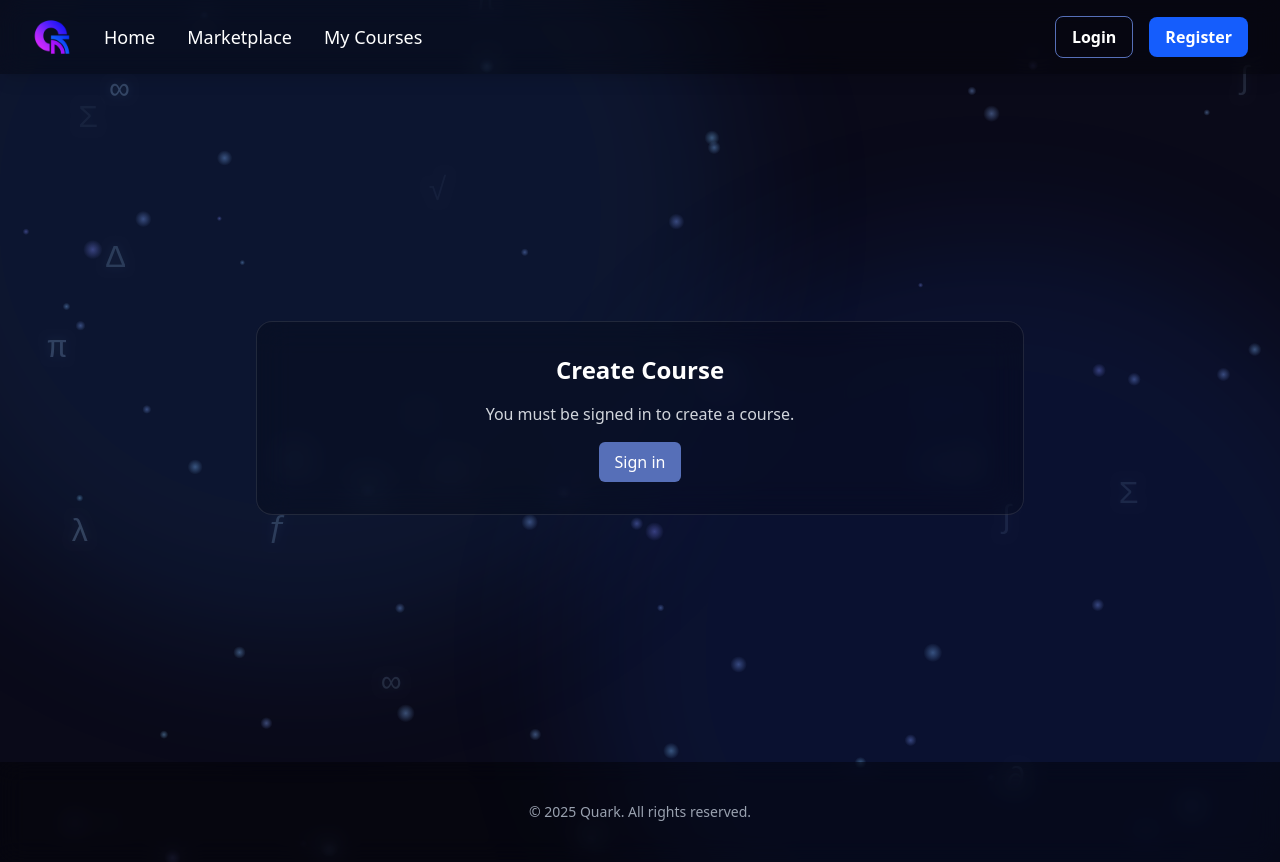
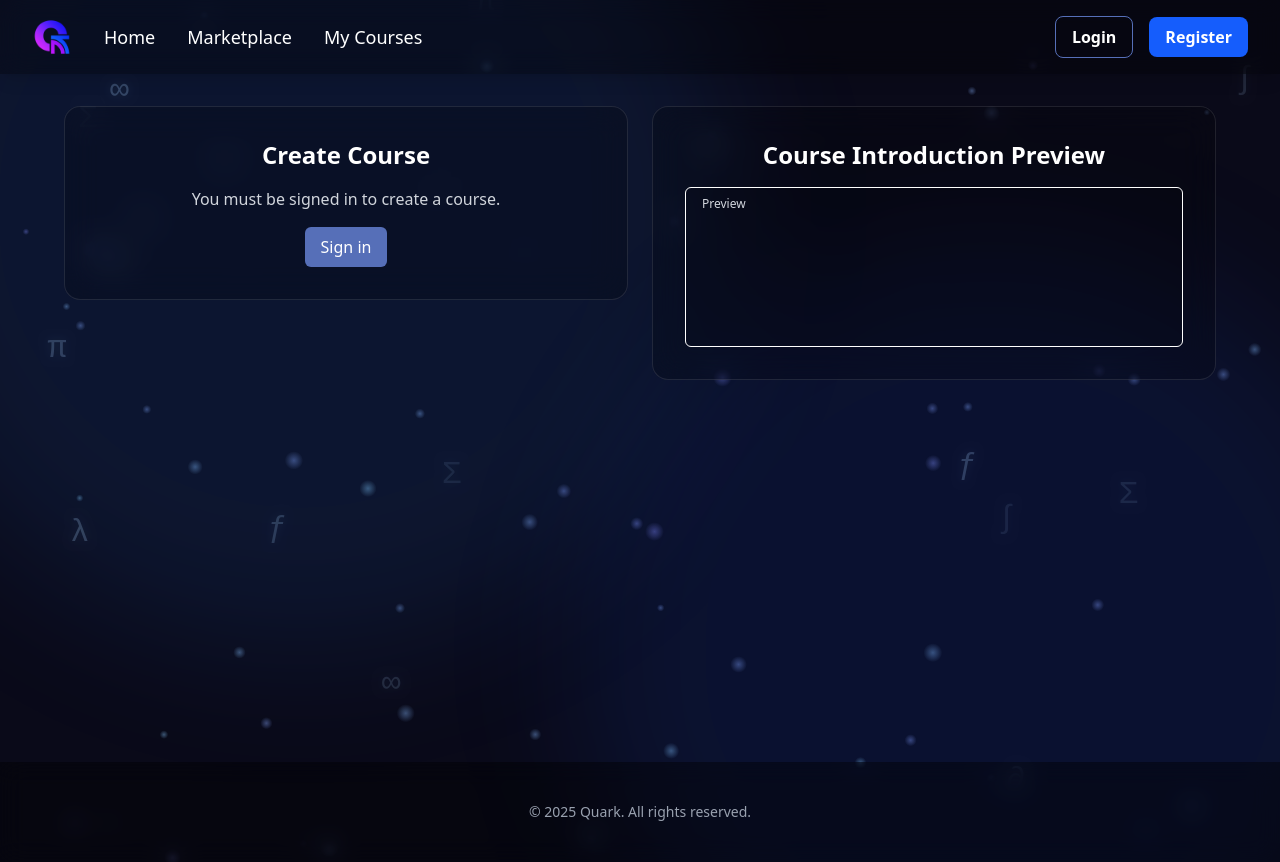
Before and after one commit to tallbreadstick/quark-webclient, a React (Vite) app: page /my-courses/create in a window 1280 px wide. Built offline with nearby package versions, Linux system fonts and the light colour scheme.

Commit message:
feat: changed the layout of course creation

```diff
--- a/src/pages/CourseCreationPage.tsx
+++ b/src/pages/CourseCreationPage.tsx
@@ -87,8 +87,11 @@ export default function CourseCreationPage() {
 
     return (
         <Page title="Quark | Create Course" userSession={userSession} setUserSession={setUserSession}>
-            <div className="relative z-10 min-h-[calc(100vh-7rem)] flex items-center justify-center px-6 py-8 text-gray-200">
-                <div className="max-w-3xl w-full mx-auto bg-black/20 backdrop-blur-lg border border-white/10 rounded-2xl p-8">
+            <div className="relative z-10 min-h-[calc(100vh-7rem)] px-6 py-8 text-gray-200">
+                <div className="max-w-6xl w-full mx-auto grid grid-cols-1 lg:grid-cols-2 gap-6 items-start">
+
+                    {/* LEFT: Editor (full left column) */}
+                    <div className="w-full bg-black/20 backdrop-blur-lg border border-white/10 rounded-2xl p-8">
                         <h1 className="text-2xl font-semibold text-white mb-4 text-center">Create Course</h1>
 
                         {!userSession ? (
@@ -119,6 +122,42 @@ export default function CourseCreationPage() {
                                     className="w-full px-4 py-2 mb-4 border rounded-md bg-black/20 text-white"
                                 />
 
+
+                                {/* TAGS */}
+                                <label className="block mb-2 text-sm font-medium text-[#bdcdff]">
+                                    Tag IDs (comma separated)
+                                </label>
+                                <input
+                                    name="tags"
+                                    placeholder="e.g. 1,2,3"
+                                    className="w-full px-4 py-2 mb-6 border rounded-md bg-black/20 text-white"
+                                />
+
+                                {/* OPTIONS */}
+                                <div className="flex items-center gap-4 mb-4">
+                                    <label className="inline-flex items-center gap-2 text-sm text-black-300">
+                                        <input
+                                            type="checkbox"
+                                            checked={forkable}
+                                            onChange={(e) => setForkable(e.target.checked)}
+                                        />
+                                        <span>Forkable</span>
+                                    </label>
+
+                                    <label className="inline-flex items-center gap-2 text-sm text-black-300">
+                                        <div className="text-sm mr-2">Visibility</div>
+                                        <select
+                                            value={visibility}
+                                            onChange={(e) => setVisibility(e.target.value as any)}
+                                                className="px-2 py-1 bg-black text-white rounded-md border border-white/10"
+                                        >
+                                            <option value="PUBLIC">Public</option>
+                                            <option value="PRIVATE">Private</option>
+                                            <option value="UNLISTED">Unlisted</option>
+                                        </select>
+                                    </label>
+                                </div>
+
                                 {/* INTRODUCTION */}
                                 <label className="block mb-2 text-sm font-medium text-[#bdcdff]">Introduction</label>
 
@@ -128,15 +167,14 @@ export default function CourseCreationPage() {
                                         <select
                                             value={introRenderer}
                                             onChange={(e) => setIntroRenderer(e.target.value as any)}
-                                        className="px-2 py-1 bg-black/30 text-white rounded-md border border-white/10"
+                                                className="px-2 py-1 bg-black text-white rounded-md border border-white/10"
                                         >
                                             <option value="MARKDOWN">Markdown</option>
                                             <option value="LATEX">LaTeX</option>
                                         </select>
                                     </div>
 
-                                <div className="grid grid-cols-1 md:grid-cols-2 gap-4">
-                                    {/* LEFT: Editor */}
+                                    <div className="grid grid-cols-1 gap-4">
                                         <textarea
                                             name="introduction"
                                             value={introContent}
@@ -149,12 +187,28 @@ export default function CourseCreationPage() {
                                                     : "Write LaTeX content..."
                                             }
                                         />
+                                    </div>
+                                </div>
 
-                                    {/* RIGHT: Preview */}
-                                    <div
-                                        className="w-full px-4 py-2 rounded-md bg-black/10 border text-white overflow-auto"
-                                        style={{ minHeight: 160 }}
+                                {/* SUBMIT */}
+                                <div className="flex justify-center">
+                                    <button
+                                        type="submit"
+                                        disabled={submitting}
+                                        className="px-6 py-3 bg-indigo-600 rounded-md text-white font-medium cursor-pointer hover:bg-indigo-700 transition-colors disabled:opacity-50 disabled:cursor-not-allowed"
                                     >
+                                        {submitting ? "Creating..." : "Create Course"}
+                                    </button>
+                                </div>
+                            </form>
+                        )}
+                    </div>
+
+                    {/* RIGHT: Preview (full right column) */}
+                    <div className="w-full bg-black/20 backdrop-blur-lg border border-white/10 rounded-2xl p-8">
+                        <h1 className="text-2xl font-semibold text-white mb-4 text-center">Course Introduction Preview</h1>
+
+                        <div className="w-full px-4 py-2 rounded-md bg-black/10 border text-white overflow-auto" style={{ minHeight: 160 }}>
                             <div className="text-xs text-gray-300 mb-2">Preview</div>
 
                             <div className="prose prose-invert text-sm">
@@ -170,55 +224,7 @@ export default function CourseCreationPage() {
                             </div>
                         </div>
                     </div>
-                            </div>
 
-                            {/* TAGS */}
-                            <label className="block mb-2 text-sm font-medium text-[#bdcdff]">
-                                Tag IDs (comma separated)
-                            </label>
-                            <input
-                                name="tags"
-                                placeholder="e.g. 1,2,3"
-                                className="w-full px-4 py-2 mb-6 border rounded-md bg-black/20 text-white"
-                            />
-
-                            {/* OPTIONS */}
-                            <div className="flex items-center gap-4 mb-4">
-                                <label className="inline-flex items-center gap-2 text-sm text-gray-300">
-                                    <input
-                                        type="checkbox"
-                                        checked={forkable}
-                                        onChange={(e) => setForkable(e.target.checked)}
-                                    />
-                                    <span>Forkable</span>
-                                </label>
-
-                                <label className="inline-flex items-center gap-2 text-sm text-gray-300">
-                                    <div className="text-sm mr-2">Visibility</div>
-                                    <select
-                                        value={visibility}
-                                        onChange={(e) => setVisibility(e.target.value as any)}
-                                        className="px-2 py-1 bg-black/30 text-white rounded-md border border-white/10"
-                                    >
-                                        <option value="PUBLIC">Public</option>
-                                        <option value="PRIVATE">Private</option>
-                                        <option value="UNLISTED">Unlisted</option>
-                                    </select>
-                                </label>
-                            </div>
-
-                            {/* SUBMIT */}
-                            <div className="flex justify-center">
-                                <button
-                                    type="submit"
-                                    disabled={submitting}
-                                    className="px-6 py-3 bg-indigo-600 rounded-md text-white font-medium cursor-pointer hover:bg-indigo-700 transition-colors disabled:opacity-50 disabled:cursor-not-allowed"
-                                >
-                                    {submitting ? "Creating..." : "Create Course"}
-                                </button>
-                            </div>
-                        </form>
-                    )}
                 </div>
             </div>
         </Page>
```
Lines whose indentation alone changed are shown as unchanged.
